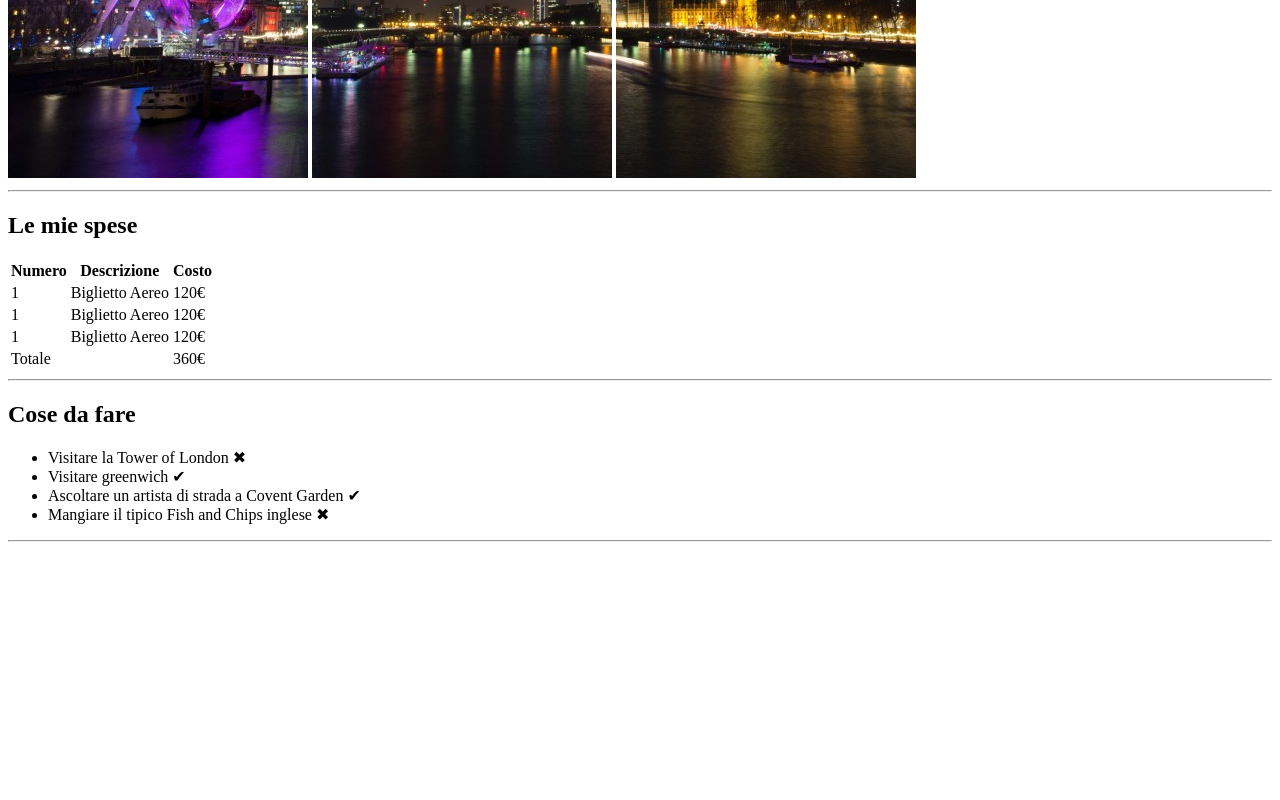
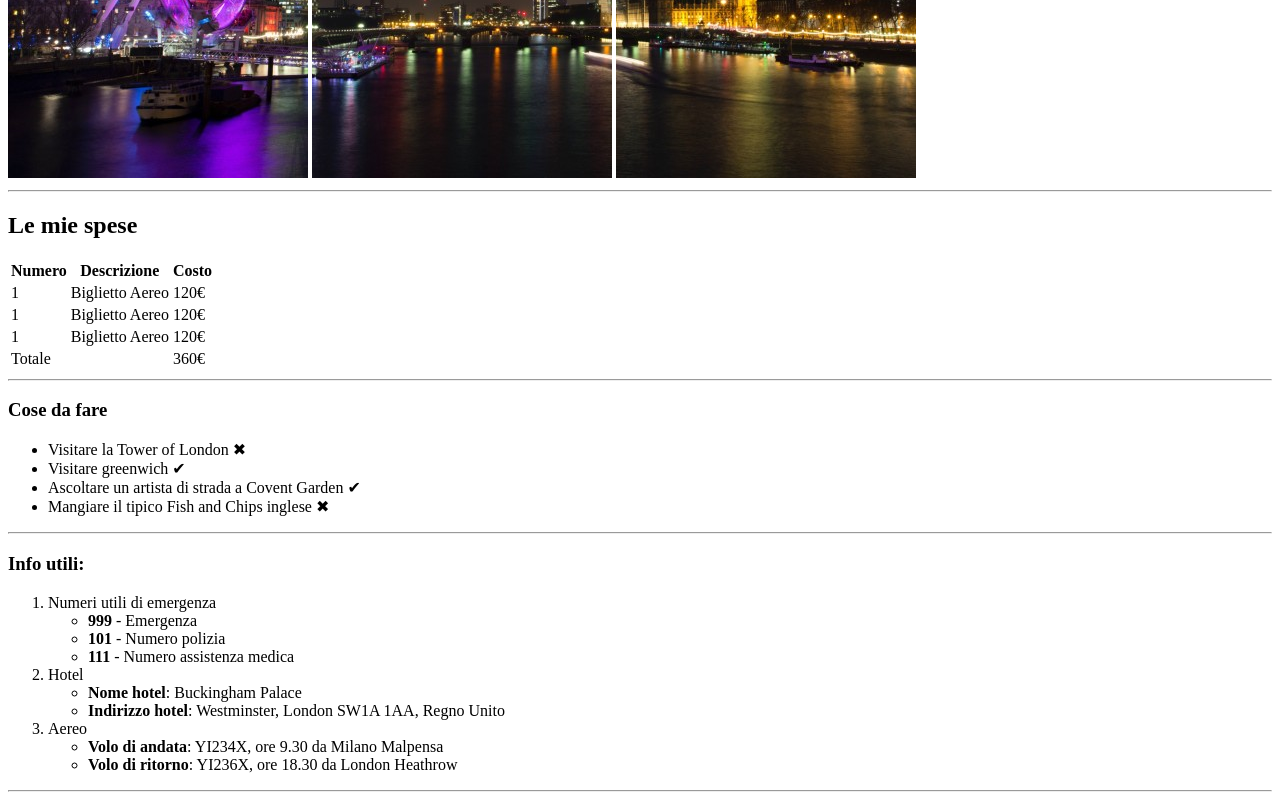
Before and after one commit to LeonardoCeccarelli/html-london-trip, a plain HTML site: page index.html in a window 1280 px wide. Shown: the part 502-1302 px from the top of the page. Before the commit the page ends 1052 px from the top, so only its background shows below. Drawn offline with Linux system fonts and the light colour scheme.

Commit message:
Inserimento info con ol/ul e modifiche da h2 a h3 in sezione precedente

```diff
--- a/index.html
+++ b/index.html
@@ -71,7 +71,7 @@
 
         <!-- Inizio sezione cose da fare -->
         <section>
-            <h2>Cose da fare</h2>
+            <h3>Cose da fare</h3>
 
             <!-- inizio lista -->
             <ul>
@@ -85,6 +85,35 @@
             <hr>
         </section>
         <!-- Fine sezione cose da fare -->
+
+        <!-- Inizio sezione info -->
+        <section>
+            <h3>Info utili:</h3>
+
+            <!-- Inizio lista -->
+            <ol>
+                <li>Numeri utili di emergenza</li>
+                   <ul>
+                        <li><strong>999</strong> - Emergenza</li>
+                        <li><strong>101</strong> - Numero polizia</li>
+                        <li><strong>111</strong> - Numero assistenza medica</li>
+                    </ul>
+                <li>Hotel</li>
+                    <ul>
+                        <li><strong>Nome hotel</strong>: Buckingham Palace</li>
+                        <li><strong>Indirizzo hotel</strong>: Westminster, London SW1A 1AA, Regno Unito</li>
+                    </ul>
+                <li>Aereo</li>
+                    <ul>
+                        <li><strong>Volo di andata</strong>: YI234X, ore 9.30 da Milano Malpensa</li>
+                        <li><strong>Volo di ritorno</strong>: YI236X, ore 18.30 da London Heathrow</li>
+                    </ul>
+            </ol>
+            <!-- Fine lista -->
+
+            <hr>
+        </section>
+        <!-- Fine sezione info -->
     </main>
 
 </body>
```
